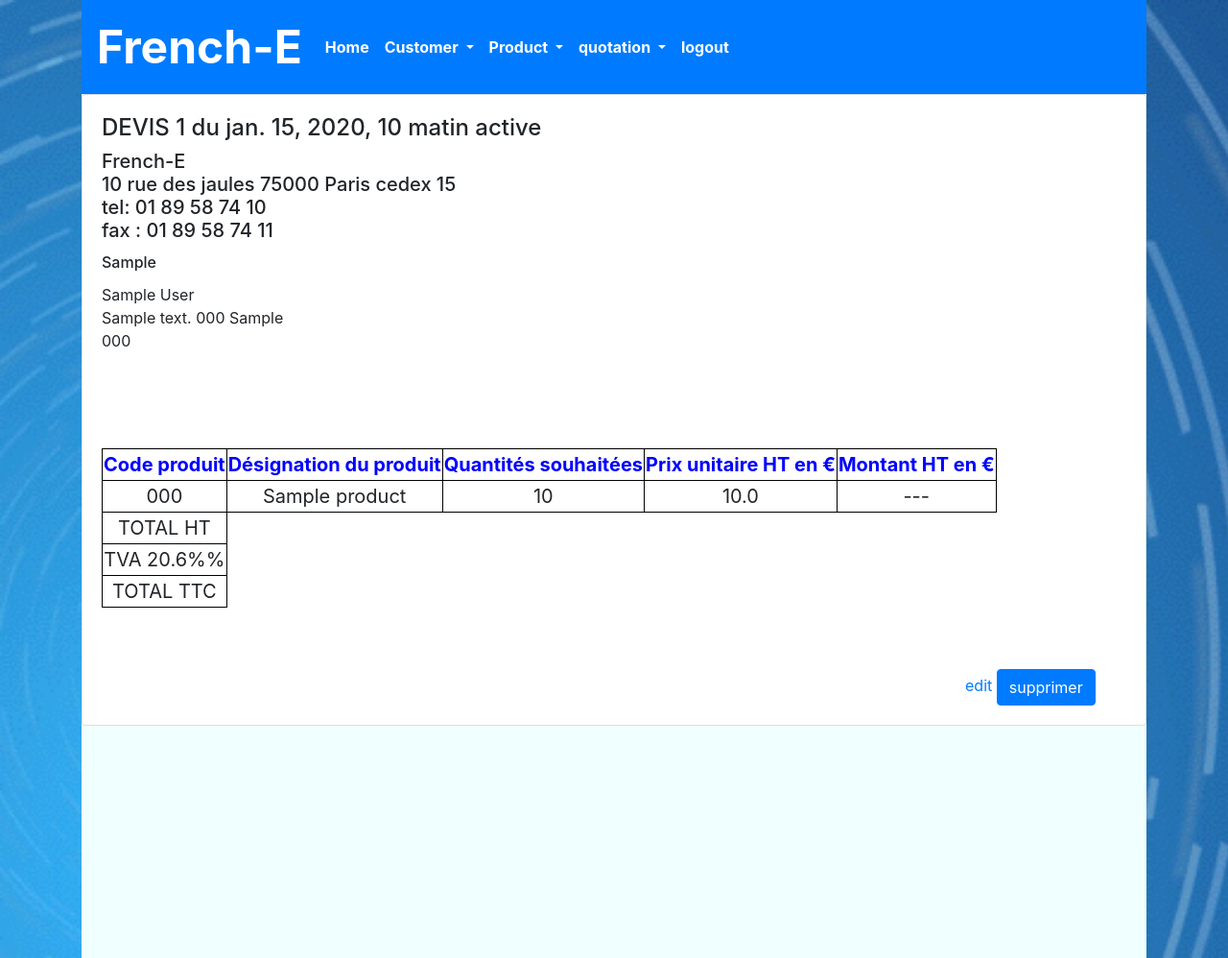
After one commit to qrames/facturier, a Django app: page /quotation/1/ in a window 1280 px wide. The commit adds this page. Shown: the whole page at 96% size. Run offline with Django 3.2, Linux system fonts and the light colour scheme; tables that the repository leaves empty hold one stand-in row (values such as "Sample post"); parts of the project's set-up code (start-up, migrations or seed data) failed here and were passed over; some libraries are stand-ins or nearby versions.

Commit message:
edit devis

```diff
--- a/facturier/urls.py
+++ b/facturier/urls.py
@@ -1,19 +1,3 @@
-"""facturier URL Configuration
-
-The `urlpatterns` list routes URLs to views. For more information please see:
-    https://docs.djangoproject.com/en/1.11/topics/http/urls/
-Examples:
-Function views
-    1. Add an import:  from my_app import views
-    2. Add a URL to urlpatterns:  url(r'^$', views.home, name='home')
-Class-based views
-    1. Add an import:  from other_app.views import Home
-    2. Add a URL to urlpatterns:  url(r'^$', Home.as_view(), name='home')
-Including another URLconf
-    1. Import the include() function: from django.conf.urls import url, include
-    2. Add a URL to urlpatterns:  url(r'^blog/', include('blog.urls'))
-"""
-
 from django.conf.urls import url
 from django.conf.urls.static import static
 from django.contrib import admin
@@ -21,9 +5,10 @@ from django.conf import settings
 from django.contrib.auth import views as auth_views
 
 from main_app.views import IndexView
-from main_app.views import  ListCustomerView, CreateCustomerView, DetailCustomerView, UpdateCustomerView, DeleteCustomerView
+from main_app.views import ListCustomerView, CreateCustomerView, DetailCustomerView, UpdateCustomerView, DeleteCustomerView
 from main_app.views import ListProductView, CreateProductView, DetailProductView, UpdateProductView, DeleteProductView
-from main_app.views import QuotationFormSetView, ListQuotationView
+from main_app.views import QuotationFormSetView, ListQuotationView, DetailQuotationView, DeleteQuotationView
+
 urlpatterns = [
     url(r'^$', IndexView.as_view(), name="index"),
 
@@ -55,9 +40,13 @@ urlpatterns = [
     url(r'^quotation/add/$',
         QuotationFormSetView.as_view(),
         name="add-quotation"),
-    url(r'^quotation/$',
-        ListQuotationView.as_view(),
-        name="quotation"),
+    url(r'^quotation/$', ListQuotationView.as_view(), name="quotation"),
+    url(r'^quotation/(?P<pk>[\d]+)/$',
+        DetailQuotationView.as_view(),
+        name="detail-quotation"),
+    url(r'^quotation/delete/(?P<pk>[\d]+)/$',
+        DeleteQuotationView.as_view(),
+        name="delete-quotation"),
 
     # ////////////////////////////////////////
     url(r'^admin/', admin.site.urls),
@@ -65,4 +54,6 @@ urlpatterns = [
     url(r'^logout/$',
         auth_views.LogoutView.as_view(next_page='/'),
         name="logout"),
-] + static( settings.MEDIA_URL, document_root=settings.MEDIA_ROOT) + static(settings.STATIC_URL, document_root=settings.STATIC_ROOT)
+] + static(
+    settings.MEDIA_URL, document_root=settings.MEDIA_ROOT) + static(
+        settings.STATIC_URL, document_root=settings.STATIC_ROOT)
--- a/main_app/static/css/style.css
+++ b/main_app/static/css/style.css
@@ -2,3 +2,30 @@ body {
     background-image: url("rotatiing.gif");
     background-size: cover;
 }
+
+main {
+    background-color: azure;
+    height: 900px;
+}
+
+#quottable {
+    border-collapse: collapse;
+    font-size: 20px;
+    text-align: center;
+    margin-top: 5em;
+}
+
+#quottable td {
+    border: 1px solid black;
+}
+
+#entete {
+    color: blue;
+    font-weight: bold;
+    font-size: 20px;
+}
+
+#btnend {
+    margin-top: 4em;
+    margin-left: 900px;
+}
--- a/main_app/templates/main_app/product_detail.html
+++ b/main_app/templates/main_app/product_detail.html
@@ -11,8 +11,8 @@
             {{product.description}}
         </p>
 
-        <a href={% url 'edit-product' product.code %} class="btn btn-primary">edit</a>
-        <a href={% url 'delete-product' product.code %} class="btn btn-primary">delete</a>
+        <a href="{% url 'edit-product' product.code %}" class="btn btn-primary">edit</a>
+        <a href="{% url 'delete-product' product.code %}" class="btn btn-primary">delete</a>
     </div>
 </div>
 
--- /dev/null
+++ b/main_app/templates/main_app/quotation_detail.html
@@ -0,0 +1,53 @@
+{% extends "main_app/base.html" %}
+
+
+{% block content %}
+<div class="card" style="widtd: 40rem;">
+    <div class="card-body">
+        <h4>DEVIS {{quotation.pk}} du {{quotation.date}} {{quotation.status}} </h4>
+        <h5 class="card-title">French-E </br> 10 rue des jaules 75000 Paris cedex 15 </br>tel: 01 89 58 74 10 </br> fax : 01 89 58 74 11  </h5>
+        <h6 class="card-title">{{quotation.customer.business}} </h6>
+
+         <div>
+            {{quotation.customer.first_name}} {{quotation.customer.last_name}} </br> {{quotation.customer.address}} {{quotation.customer.zipcode}} {{quotation.customer.city}} </br> {{quotation.customer.phone_number}}
+        </div>
+
+        <table id="quottable">
+        <threat>
+         <tr id="entete">
+            <td>Code produit</td>
+            <td>Désignation du produit</td>
+            <td>Quantités souhaitées</td>
+            <td>Prix unitaire HT en €</td>
+            <td>Montant HT en €</td>
+        </tr>
+
+        {% for line in quotation.quotationline_set.all %}
+
+        <tr>
+            <td>{{line.product.code}}</td>
+            <td>{{line.product.name}}</td>
+            <td>{{line.quantity}}</td>
+            <td>{{line.product.price}}</td>
+            <td>---</td>
+        </tr>
+        <tr>
+            <td colspan"4">TOTAL HT</td>
+        </tr>
+         <tr>
+            <td colspan"4">TVA 20.6%%</td>
+        </tr>
+        <tr>
+          <td colspan"4">TOTAL TTC</td>
+        </tr>
+        {% endfor %}
+       </threat>
+        </table>
+    <div id="btnend">
+        <a href= class="btn btn-primary">edit</a>
+        <a href={% url 'delete-quotation' quotation.id %} class="btn btn-primary">supprimer</a>
+    </div>
+    </div>
+</div>
+
+{% endblock %}
--- a/main_app/templates/main_app/quotation_form.html
+++ b/main_app/templates/main_app/quotation_form.html
@@ -19,6 +19,7 @@
         </thead>
         <tbody id="formset">
         {% for formset in inlines %}
+        {{ formset.management_form }}
         {% for form in formset %}
             <tr id="{{ form.prefix }}-row">
                 <td>
@@ -33,8 +34,8 @@
         {% endfor %}
         </tbody>
         </table>
-    {{ formset.management_form }}
      </div>
+     <input type="hidden" value="A relancer" name="status">
     <button type="submit" class="btn btn-primary" name="submit">enregistrer</button>
 </form>
 
--- a/main_app/views.py
+++ b/main_app/views.py
@@ -1,12 +1,12 @@
+from django.db.models import Q
 from django.shortcuts import render, reverse
+from django.views.generic import TemplateView, ListView, CreateView, DetailView, UpdateView, DeleteView
 
 from extra_views import InlineFormSet, CreateWithInlinesView
 from extra_views.generic import GenericInlineFormSet
 
+from models import Customer, Product, Quotation, QuotationLine
 
-from django.db.models import Q
-from django.views.generic import TemplateView, ListView, CreateView, DetailView, UpdateView, DeleteView
-from models import Customer, Product, Quotation, QuotationLine
 
 class IndexView(TemplateView):
     template_name = "main_app/index.html"
@@ -22,9 +22,9 @@ class ListCustomerView(ListView):
 
         if query != None:
 
-            return Customer.objects.filter(Q(first_name__contains=query) | Q(last_name__contains=query) |
-            Q(zipcode__contains=query) |
-            Q(business__contains=query))
+            return Customer.objects.filter(
+                Q(first_name__contains=query) | Q(last_name__contains=query)
+                | Q(zipcode__contains=query) | Q(business__contains=query))
 
         else:
 
@@ -57,7 +57,10 @@ class DeleteCustomerView(DeleteView):
     def get_success_url(self):
         return reverse("customers")
 
+
 # /////////////////////////////////
+
+
 class ListProductView(ListView):
     model = Product
 
@@ -67,7 +70,8 @@ class ListProductView(ListView):
 
         if query != None:
 
-            return Product.objects.filter(Q(name__contains=query) | Q(code__contains=query))
+            return Product.objects.filter(
+                Q(name__contains=query) | Q(code__contains=query))
 
         else:
 
@@ -90,11 +94,13 @@ class DetailProductView(DetailView):
 
 class UpdateProductView(UpdateView):
     model = Product
-    fields =('name',
-    'description',
-    'short_desc',
-    'pics',
-    'price',)
+    fields = (
+        'name',
+        'description',
+        'short_desc',
+        'pics',
+        'price',
+    )
     slug_field = 'code'
     slug_url_kwarg = 'code'
 
@@ -114,19 +120,18 @@ class DeleteProductView(DeleteView):
 # /////////////////////////////////
 
 
-class CreateQuotationView(CreateView):
-    model = Quotation
-    inlines = (QuotationLine,)
-
 class QuotationLineInLine(InlineFormSet):
     model = QuotationLine
     fields = "__all__"
 
+
 class QuotationFormSetView(CreateWithInlinesView):
     template_name = 'main_app/quotation_form.html'
     model = Quotation
-    success_url = 'success/'
-    inlines = [QuotationLineInLine,]
+    success_url = '/quotation'
+    inlines = [
+        QuotationLineInLine,
+    ]
     fields = "__all__"
 
 
@@ -141,11 +146,28 @@ class ListQuotationView(ListView):
 
         if query != None and filter != None:
 
-            return Quotation.objects.filter(Q(status__contains = filter) & (Q(customer__first_name__contains=query) | Q(customer__last_name__contains=query) |
-            Q(customer__zipcode__contains=query) |
-            Q(customer__business__contains=query))
-            )
+            return Quotation.objects.filter(
+                Q(status__contains=filter) &
+                (Q(customer__first_name__contains=query)
+                 | Q(customer__last_name__contains=query)
+                 | Q(customer__zipcode__contains=query)
+                 | Q(customer__business__contains=query)))
 
         else:
 
             return Quotation.objects.all()
+
+
+class DetailQuotationView(DetailView):
+    model = Quotation
+    slug_field = 'customer'
+    slug_url_kwarg = 'customer'
+
+
+class DeleteQuotationView(DeleteView):
+    model = Quotation
+    slug_field = 'customer'
+    slug_url_kwarg = 'customer'
+
+    def get_success_url(self):
+        return reverse("quotation")
--- a/package.json
+++ b/package.json
@@ -1,7 +1,6 @@
 {
   "name": "facturier",
   "version": "1.0.0",
-  "description": "",
   "main": "index.js",
   "scripts": {
     "test": "echo \"Error: no test specified\" && exit 1"
@@ -19,5 +18,6 @@
   "dependencies": {
     "bootstrap": "^4.1.3",
     "jquery": "^3.3.1"
-  }
+  },
+  "description": ""
 }
```
Also changed, not shown: main_app/templates/main_app/quotation_confirm_delete.html (added, +11 -0 lines), main_app/templates/main_app/quotation_list.html (+4 -3 lines).
